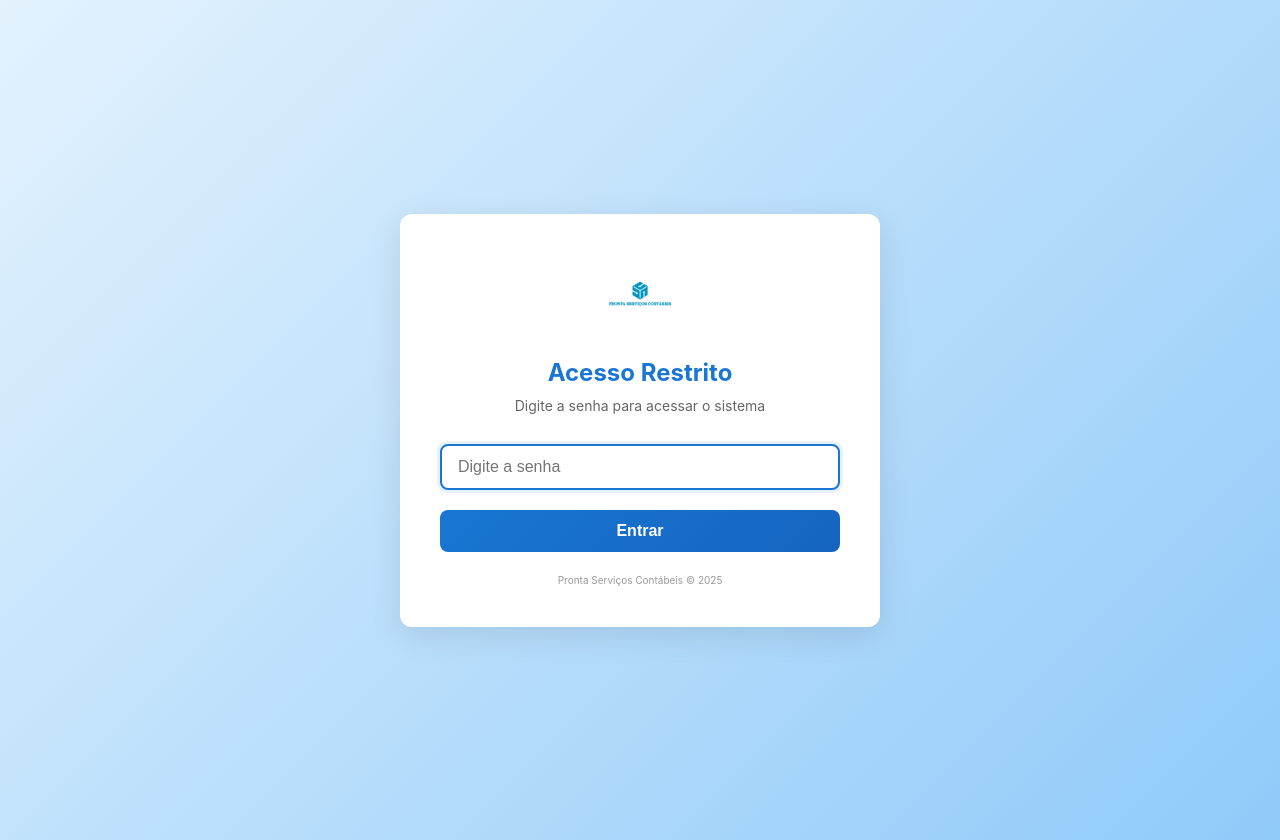
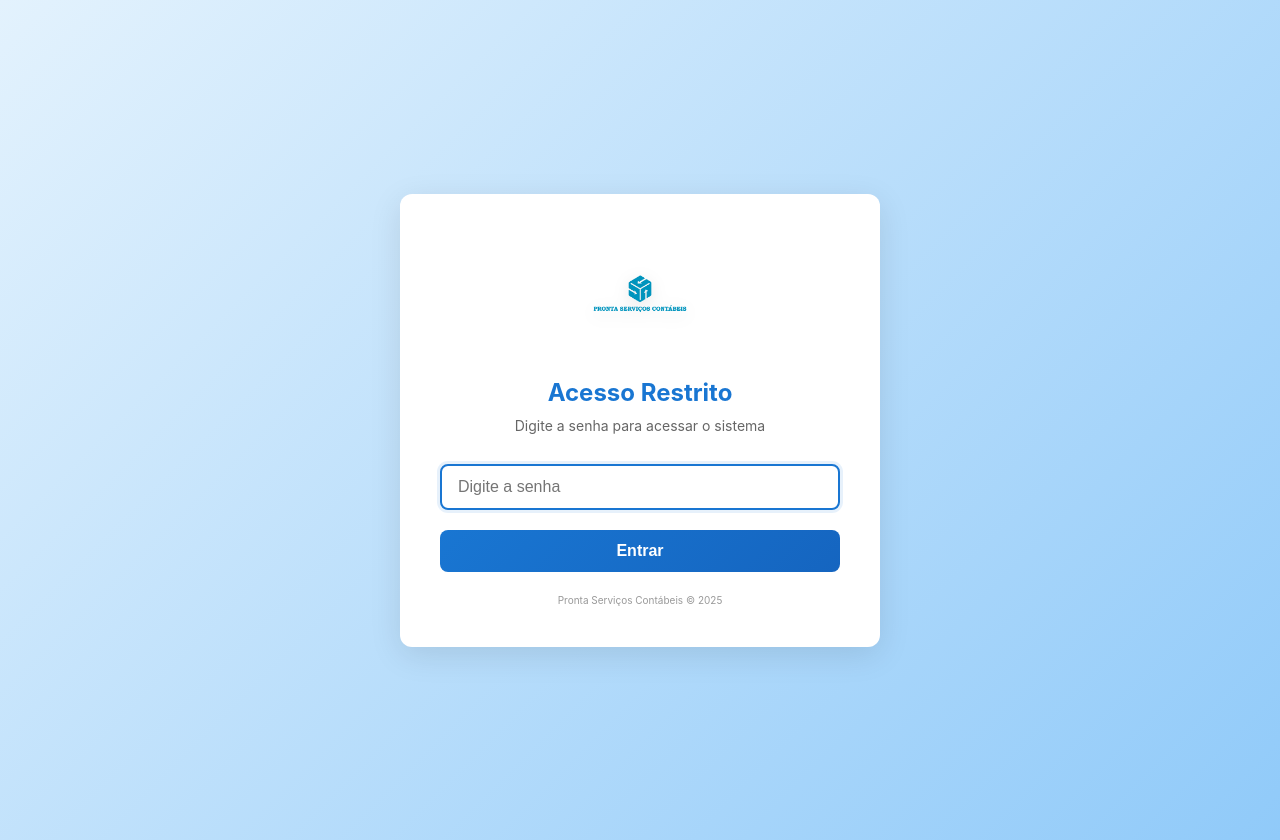
Before and after one commit to TheContabilistPython/calculadora_fatorR, a React (Create React App) app in the folder tributario-frontend/: page / in a window 1280 px wide. Built offline with nearby package versions, Linux system fonts and the light colour scheme.

Commit message:
Increase Pronta logo size on login screen with shadow effect

```diff
--- a/tributario-frontend/src/components/Login.css
+++ b/tributario-frontend/src/components/Login.css
@@ -34,9 +34,10 @@
 }
 
 .login-logo {
-  height: 80px;
+  height: 120px;
   width: auto;
   margin-bottom: 20px;
+  filter: drop-shadow(0 4px 8px rgba(0, 0, 0, 0.1));
 }
 
 .login-header h2 {
```
